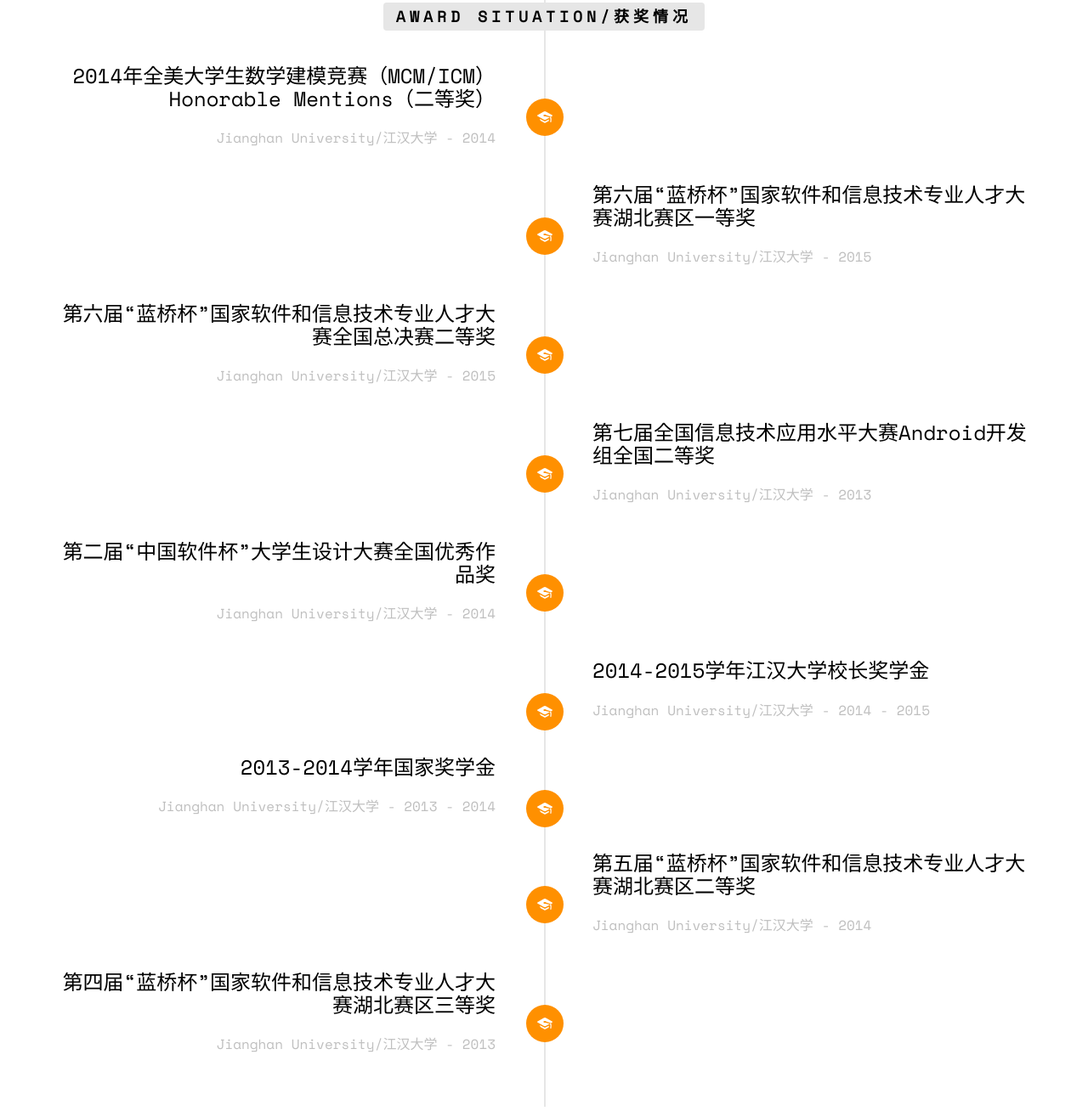
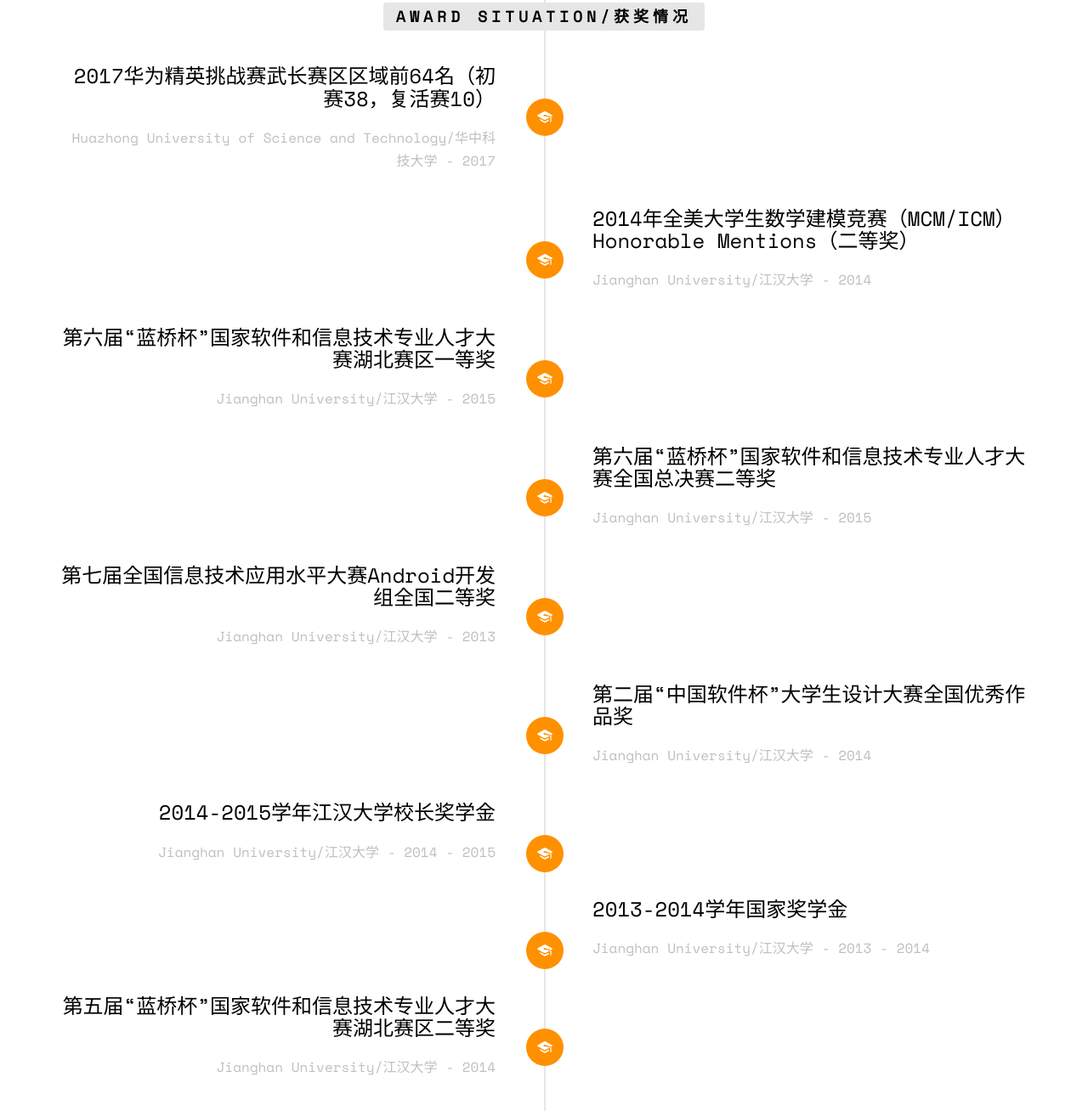
Before and after one commit to Gumi-presentation-by-Dzh/Myresume, a plain HTML site: page index.html in a window 1280 px wide. Shown: the part 4009-5317 px from the top of the page at 85% size. Drawn offline with nearby package versions, Linux system fonts and the light colour scheme; files whose address does not match are found by name.

Commit message:
To update the award

```diff
--- a/index.html
+++ b/index.html
@@ -235,12 +235,21 @@
 						<div class="timeline-badge"><i class="icon-graduation-cap"></i></div>
 						<div class="timeline-panel">
 							<div class="timeline-heading">
+								<h3 class="timeline-title">2017华为精英挑战赛武长赛区区域前64名（初赛38，复活赛10）</h3>
+								<span class="company">Huazhong University of Science and Technology/华中科技大学 - 2017</span>
+							</div>
+						</div>
+					</li>
+					<li class="timeline-inverted animate-box">
+						<div class="timeline-badge"><i class="icon-graduation-cap"></i></div>
+						<div class="timeline-panel">
+							<div class="timeline-heading">
 								<h3 class="timeline-title">2014年全美大学生数学建模竞赛（MCM/ICM）Honorable Mentions（二等奖）</h3>
 								<span class="company">Jianghan University/江汉大学 - 2014</span>
 							</div>
 						</div>
 					</li>
-					<li class="timeline-inverted animate-box">
+					<li class="animate-box timeline-unverted">
 						<div class="timeline-badge"><i class="icon-graduation-cap"></i></div>
 						<div class="timeline-panel">
 							<div class="timeline-heading">
@@ -249,7 +258,7 @@
 							</div>
 						</div>
 					</li>
-					<li class="animate-box timeline-unverted">
+					<li class="timeline-inverted animate-box">
 						<div class="timeline-badge"><i class="icon-graduation-cap"></i></div>
 						<div class="timeline-panel">
 							<div class="timeline-heading">
@@ -258,7 +267,7 @@
 							</div>
 						</div>
 					</li>
-					<li class="timeline-inverted animate-box">
+					<li class="animate-box timeline-unverted">
 						<div class="timeline-badge"><i class="icon-graduation-cap"></i></div>
 						<div class="timeline-panel">
 							<div class="timeline-heading">
@@ -267,7 +276,7 @@
 							</div>
 						</div>
 					</li>
-					<li class="animate-box timeline-unverted">
+					<li class="timeline-inverted animate-box">
 						<div class="timeline-badge"><i class="icon-graduation-cap"></i></div>
 						<div class="timeline-panel">
 							<div class="timeline-heading">
@@ -276,7 +285,7 @@
 							</div>
 						</div>
 					</li>
-					<li class="timeline-inverted animate-box">
+					<li class="animate-box timeline-unverted">
 						<div class="timeline-badge"><i class="icon-graduation-cap"></i></div>
 						<div class="timeline-panel">
 							<div class="timeline-heading">
@@ -285,7 +294,7 @@
 							</div>
 						</div>
 					</li>
-					<li class="animate-box timeline-unverted">
+					<li class="timeline-inverted animate-box">
 						<div class="timeline-badge"><i class="icon-graduation-cap"></i></div>
 						<div class="timeline-panel">
 							<div class="timeline-heading">
@@ -294,7 +303,7 @@
 							</div>
 						</div>
 					</li>
-					<li class="timeline-inverted animate-box">
+					<li class="animate-box timeline-unverted">
 						<div class="timeline-badge"><i class="icon-graduation-cap"></i></div>
 						<div class="timeline-panel">
 							<div class="timeline-heading">
@@ -303,7 +312,7 @@
 							</div>
 						</div>
 					</li>
-					<li class="animate-box timeline-unverted">
+					<li class="timeline-inverted animate-box">
 						<div class="timeline-badge"><i class="icon-graduation-cap"></i></div>
 						<div class="timeline-panel">
 							<div class="timeline-heading">
```
